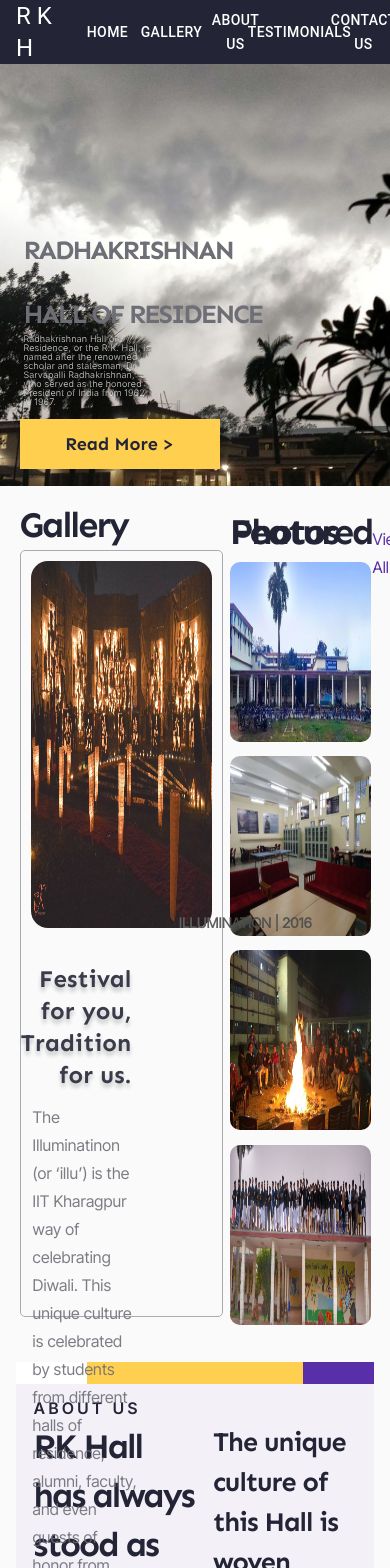
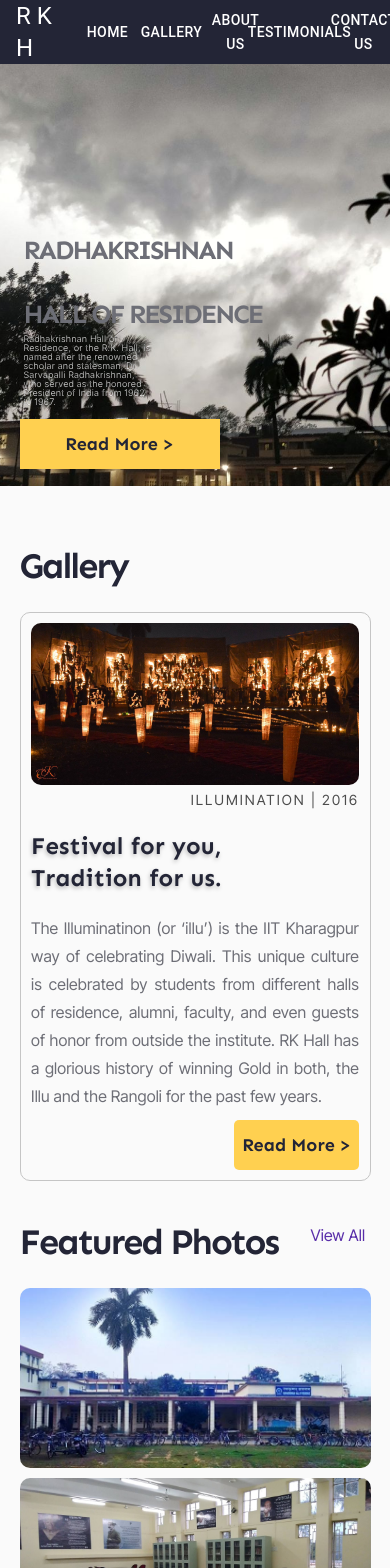
Before and after one commit to rkhall-iitkgp/Website-Frontend, a React (Create React App) app: page / in a window 390 px wide. Shown: the top 1568 px of the page. Built offline with nearby package versions, Linux system fonts and the light colour scheme; a web font is replaced by a local one.

Commit message:
gallery responsive

```diff
--- a/src/components/Home_Gallery/css/galleryHome.css
+++ b/src/components/Home_Gallery/css/galleryHome.css
@@ -2,22 +2,31 @@
 sen
 */
 @import url("https://fonts.googleapis.com/css2?family=Inter+Tight:wght@100;400&family=Sen:wght@400;700;800&display=swap");
+
+*{
+  box-sizing: border-box;
+  margin: 0;
+  padding: 0;
+}
 
 .gallery-out-box {
   display: flex;
   justify-content: center;
   /* align-items: center; */
   /* background-color: rgb(188, 118, 25); */
-  height: 817px;
+  /* height: 817px; */
   width: 100%;
   margin-top: 5%;
   margin-bottom: 5%;
 }
 .galler-box {
-  display: flex;
-  justify-content: space-between;
+  /* display: flex;
+  justify-content: space-between; */
+  display: grid;
+  grid-template-columns: 0.6fr 0.4fr;
+  gap: 20px;
 
-  width: px;
+  /* width: px; */
   /* height: 817px; */
   width: 90%;
   /* left: 80px; */
@@ -26,12 +35,11 @@ sen
   /* border: 1px solid rgba(109, 110, 118, 1); */
 }
 .gallery-left {
-  width: 58%;
-
+  /* width: 58%; */
   /* border: 1px solid rgba(109, 110, 118, 1); */
 }
 .gallery-right {
-  width: 40%;
+  /* width: 40%; */
   /* border: 1px solid rgba(109, 110, 118, 1); */
 }
 .gallery-out-box h2 {
@@ -39,9 +47,9 @@ sen
   font-style: normal;
   font-weight: 700;
   font-size: 36px;
-  line-height: 0;
+  /* line-height: 0; */
   letter-spacing: -2px;
-  padding-bottom: 15px;
+  padding-top: 15px;
 
   /* Black */
 
@@ -49,25 +57,32 @@ sen
 }
 
 .gallery-left > .content {
-  box-sizing: border-box;
-  margin: 0;
-  margin-top: 5%;
-  height: calc(100% - 3.6em);
-  opacity: 0.9;
+  margin-top: 20px;
+  padding: 3%;
+  height: 750px;
+  /* height: calc(100% - 3.6em); */
+  /* opacity: 0.9; */
   /* Medium grey */
 
-  border: 1px solid #a0a1a9;
-  border-radius: 5px;
+  border: 1px solid #c5c5c5;
+  border-radius: 10px;
+
+  position: relative;
 }
 .gallery-left > .content > img {
-  width: 90%;
-  height: 48%;
-  margin: 5%;
-  border-radius: 17px;
+  width: 100%;
+  /* height: 48%; */
+  /* margin: 5%; */
+  border-radius: 10px;
   /* object-fit: cover; */
 }
 
-.gallery-left > .content > h4 {
+.quote{
+  margin-top: 20px;
+  margin-bottom: 20px;
+}
+
+.gallery-left .content h4 {
   /* Festival for you, Tradition for us. */
 
   /* Heading H4 */
@@ -77,28 +92,30 @@ sen
   font-weight: 700;
   font-size: 24px;
   line-height: 32px;
-  width: 30%;
+  width: 50%;
   /* or 133% */
 
-  display: flex;
+  /* display: flex;
   align-items: center;
   text-align: right;
   margin-block-end: 0.5em;
-  margin-block-start: 0em;
+  margin-block-start: 0em; */
 
+  /* margin-top: 20px;
+  margin-bottom: 20px; */
 
   /* Black */
 
   color: #232536;
 
-  text-shadow: 0px 4px 4px rgba(0, 0, 0, 0.25);
+  text-shadow: -1px 2px 4px rgba(0, 0, 0, 0.25);
 }
 
 .gallery-left .text {
-  width: 52%;
-  height: 22.3%;
-  position: relative;
-  left: 6%;
+  width: 50%;
+  /* height: 22.3%; */
+  /* position: relative; */
+  /* left: 6%; */
 
   /* Body 1 */
 
@@ -107,6 +124,7 @@ sen
   font-weight: 400;
   font-size: 16px;
   line-height: 28px;
+  text-align: justify;
   /* or 175% */
 
   /* Medium grey */
@@ -114,28 +132,32 @@ sen
   color: #6d6e76;
 }
 .gallery-out-box button {
-  display: flex;
+  /* display: flex;
   flex-direction: row;
-  align-items: flex-start;
-  padding: 2% 5%;
-  gap: 12px;
+  align-items: flex-start; */
+  width: 125px;
+  height: 50px;
   border: 0;
-
-  position: relative;
+  margin-top: 20px;
+  position: absolute;
   /* width: 204px; */
-  width: 26%;
-  height: 7.4%;
-  left: 69%;
-  bottom: 5.5%;
-
+  /* width: 26%; */
+  /* height: 7.4%; */
+  /* left: 69%; */
+  right: 3%;
+  bottom: 3%;
+  /* bottom: 5.5%; */
+  border-radius: 5px;
   /* Yellow */
 
   background: #ffd050;
 }
 .gallery-out-box button > .text {
   /* Read More > */
-  width: 120px;
-  height: 24px;
+  width: 100%;
+  text-align: center;
+  align-items: center;
+  /* height: 24px; */
 
   font-family: "Sen";
   font-style: normal;
@@ -144,8 +166,8 @@ sen
   line-height: 24px;
   /* identical to box height, or 133% */
 
-  display: flex;
-  align-items: center;
+  /* display: flex;
+  align-items: center; */
 
   /* Black */
 
@@ -153,25 +175,25 @@ sen
 
   /* Inside auto layout */
 
-  flex: none;
+  /* flex: none;
   order: 0;
-  flex-grow: 0;
+  flex-grow: 0; */
 }
 
 .gallery-right > .content {
   display: flex;
   flex-direction: column;
   justify-content: space-between;
-  height: calc(100% - 3.6em);
-  margin-top: 5%;
+  /* height: calc(100% - 3.6em); */
+  margin-top: 20px;
 }
 .gallery-right > .content > img {
   width: 100%;
   height: 180px;
   /* padding: 10px 0; */
-  margin: 2px 0;
+  margin:0 0 10px 0;
   /* no stretch  */
-
+  object-fit: cover;
   border-radius: 10px;
 }
 
@@ -207,22 +229,69 @@ sen
 label {
   /* ILLUMINATION l 2016 */
 
-  position: relative;
-  width: 151px;
-  height: 20px;
-  left: 78.5%;
-  top: -30px;
+  /* position: absolute; */
+  /* width: 151px;
+  height: 20px; */
+  display: block;
+  text-align: right;
+  /* left: 78.5%;
+  top: -30px; */
 
   /* Label 01 */
 
   font-family: "Inter Tight";
   font-style: normal;
-  font-weight: 700;
+  font-weight: 500;
   font-size: 14px;
   line-height: 20px;
+  letter-spacing: 2px;
   /* identical to box height, or 143% */
 
   /* Dark Grey */
 
   color: #4c4c4c;
 }
+
+@media screen and (max-width:1000px) and (min-width:600px){
+  .galler-box{
+    display: flex;
+    flex-direction: column;
+  }
+
+  .gallery-right .content{
+    display: grid;
+    grid-template-rows: 1fr 1fr;
+    grid-template-columns: 1fr 1fr;
+    gap: 10px;
+  }
+
+  .gallery-right .content img{
+    margin: 0;
+  }
+}
+
+@media screen and (max-width:600px){
+  .galler-box{
+    display: flex;
+    flex-direction: column;
+  }
+
+  .gallery-left .text{
+    width: 100%;
+  }
+
+  .gallery-left .content{
+    height: auto;
+  }
+
+  .gallery-left button{
+    position: static;
+    display: block;
+    margin: 10px 0 0 auto;
+
+  }
+
+  .gallery-left .content h4{
+    width: 75%;
+  }
+}
--- a/src/components/Home_Gallery/galleryHome.js
+++ b/src/components/Home_Gallery/galleryHome.js
@@ -14,7 +14,10 @@ function galleryHome() {
           <div className="content">
             <img src={illu} alt="img" />
             <label>ILLUMINATION | 2016</label>
-            <h4>Festival for you, Tradition for us.</h4>
+            <div className="quote">
+              <h4>Festival for you,</h4>
+              <h4>Tradition for us.</h4>
+            </div>
             <div className="text">
               The Illuminatinon (or ‘illu’) is the IIT Kharagpur way of
               celebrating Diwali. This unique culture is celebrated by students
```
